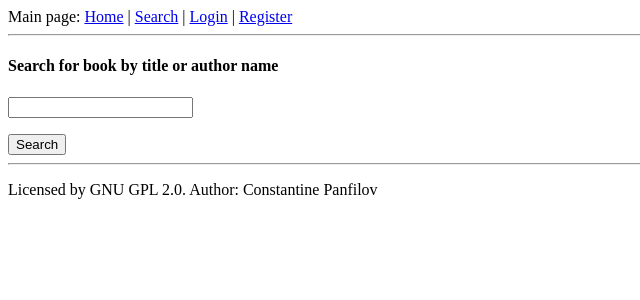
After one commit to Ignalion/bookshelf, a Flask app: page /search/ in a window 1280 px wide. The commit adds this page. Shown: the top 300 px of the page, without its empty margins (0-640 px from the left). Run offline with Flask 2, Linux system fonts and the light colour scheme.

Commit message:
Added search

```diff
--- a/app/endpoints/__init__.py
+++ b/app/endpoints/__init__.py
@@ -2,3 +2,4 @@ import index
 import login
 import register
 import booksauthors
+import search
--- /dev/null
+++ b/app/endpoints/search.py
@@ -0,0 +1,35 @@
+from flask import (
+    render_template,
+    request,
+    redirect,
+    url_for,
+    views,
+)
+from flask_login import current_user
+
+from app.lib.abstract import BookAbstraction, AuthorAbstraction
+from app.forms import SearchForm
+
+
+class SearchView(views.View):
+
+    methods = ('GET', 'POST')
+
+    def dispatch_request(self, t="search.html"):
+        book_mgr = BookAbstraction()
+        author_mgr = AuthorAbstraction()
+        result = []
+
+        form = SearchForm()
+
+        if request.method == 'POST':
+            if len(form.search.data) < 2:
+                return redirect(url_for('search'))
+
+            result = book_mgr.book_search(form.search.data)
+            result.extend(author_mgr.author_search(form.search.data))
+
+        return render_template(t,
+                               form=form,
+                               result=set(result),
+                               user=current_user)
--- a/app/forms.py
+++ b/app/forms.py
@@ -151,3 +151,8 @@ class AuthorForm(Form):
 
 class AuthorListForm(Form):
     authors = FieldList(FormField(AuthorForm))
+
+
+class SearchForm(Form):
+    search = TextField('Title / Author')
+    submit = SubmitField('Search')
--- a/app/lib/abstract.py
+++ b/app/lib/abstract.py
@@ -1,3 +1,5 @@
+import itertools
+
 from werkzeug.security import generate_password_hash, check_password_hash
 from sqlalchemy.orm.exc import NoResultFound
 from sqlalchemy import exc
@@ -136,6 +138,11 @@ class BookAbstraction(BaseDBAbstraction):
         else:
             self.create(user=user_obj, **book)
 
+    def book_search(self, title):
+        books = self.session.query(self.model).filter(
+            self.model.title.like('%%%s%%' % title)).all()
+        return books
+
 
 class AuthorAbstraction(BaseDBAbstraction):
     """ Abstraction for Author model """
@@ -152,3 +159,9 @@ class AuthorAbstraction(BaseDBAbstraction):
         author['books'] = book_mgr.get_book_list(user_obj).filter(
             book_mgr.model.id.in_([int(id) for id in author['books']])).all()
         self.create(user=user_obj, **author)
+
+    def author_search(self, name):
+        authors = self.session.query(self.model).filter(
+            self.model.name.like('%%%s%%' % name)).all()
+        books = [author.books for author in authors]
+        return list(itertools.chain(*books))
--- a/app/resource_mapping.py
+++ b/app/resource_mapping.py
@@ -15,6 +15,7 @@ ENDPOINTS = (
     ('/addauthor', endpoints.booksauthors.AddAuthor.as_view('addauthor')),
     ('/editauthor/<int:author_id>',
         endpoints.booksauthors.AddAuthor.as_view('editauthor')),
+    ('/search/', endpoints.search.SearchView.as_view('search')),
 
 )
 
--- a/app/templates/authorlist.html
+++ b/app/templates/authorlist.html
@@ -18,5 +18,6 @@
                 </p>
             {% endfor %}
         </div>
+    </form>
     <div><a href="{{ url_for('addauthor') }}">Add Author</a></div>
 {% endblock %}
--- a/app/templates/base.html
+++ b/app/templates/base.html
@@ -9,15 +9,20 @@
     <body>
         <div>Main page:
             <a href="{{ url_for('index') }}">Home</a>
+            | <a href="{{ url_for('search') }}">Search</a>
             {% if user.is_authenticated() %}
             | <a href="{{ url_for('booklist') }}">BookList</a>
             | <a href="{{ url_for('authorlist') }}">AuthorList</a>
             || <a href="{{ url_for('logout') }}">Logout</a>
+            {% else %}
+            | <a href="{{ url_for('login') }}">Login</a>
+            | <a href="{{ url_for('register') }}">Register</a>
             {% endif %}
         </div>
         <hr>
         {% block content %}{% endblock %}
         <footer>
+            <hr />
             <p>Licensed by GNU GPL 2.0. Author: Constantine Panfilov</p>
         </footer>
     </body>
--- a/app/templates/booklist.html
+++ b/app/templates/booklist.html
@@ -18,5 +18,6 @@
                 </p>
             {% endfor %}
         </div>
+    </form>
     <div><a href="{{ url_for('addbook') }}">Add Book</a></div>
 {% endblock %}
--- /dev/null
+++ b/app/templates/search.html
@@ -0,0 +1,23 @@
+{% extends "base.html" %}
+
+{% block content %}
+
+    <h4>Search for book by title or author name</h4>
+
+    <form method="POST" action="">
+        <div>
+            {{form.csrf_token}}
+            <p>{{form.search}}</p>
+            {{form.submit}}
+        <div>
+    </form>
+    {% for book in result %}
+        <p>
+            {{book.title}}
+            {% for author in book.authors %}
+                | {{author.name}}
+            {% endfor %}
+        </p>
+    {% endfor %}
+
+{% endblock %}
```
